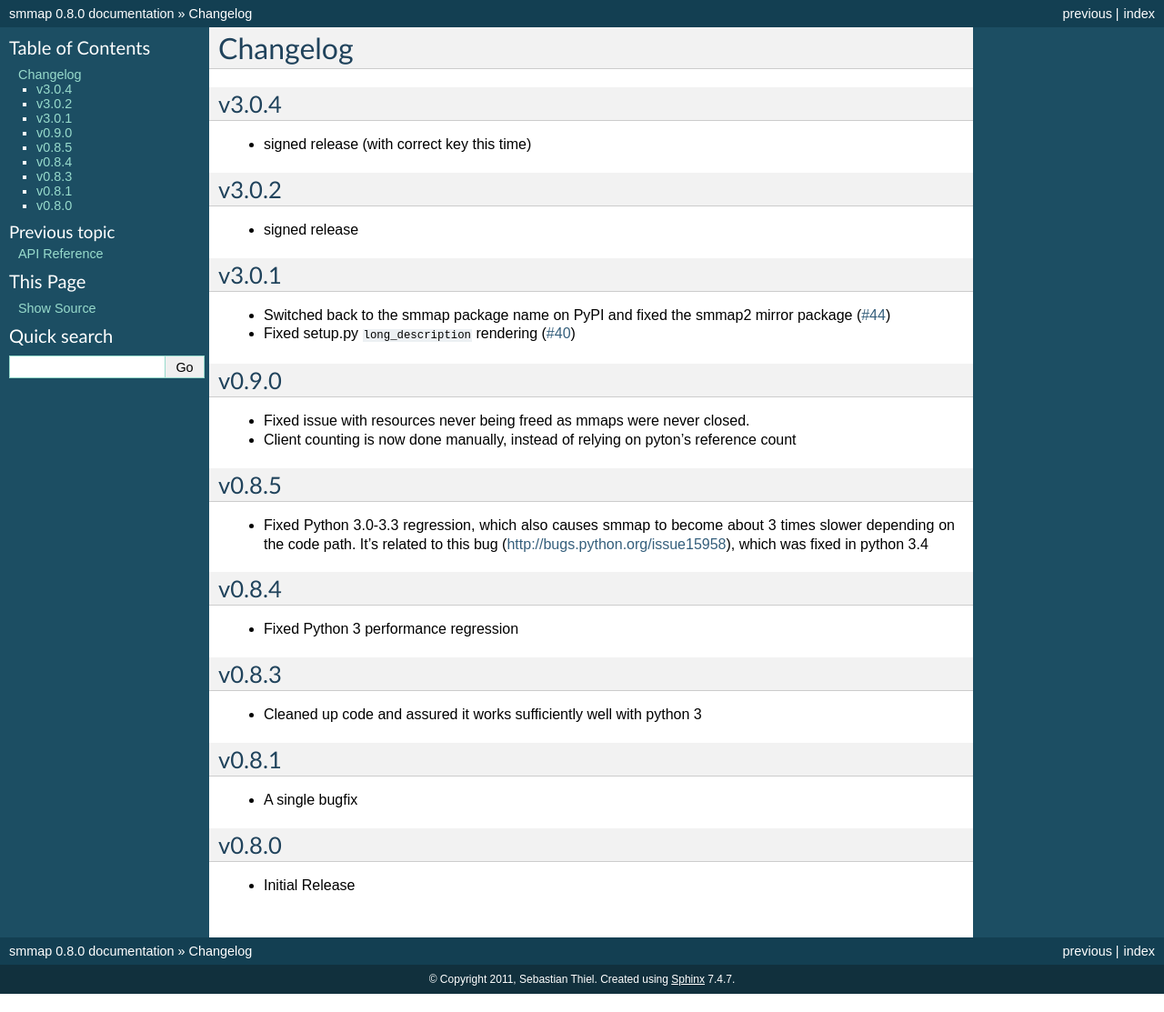
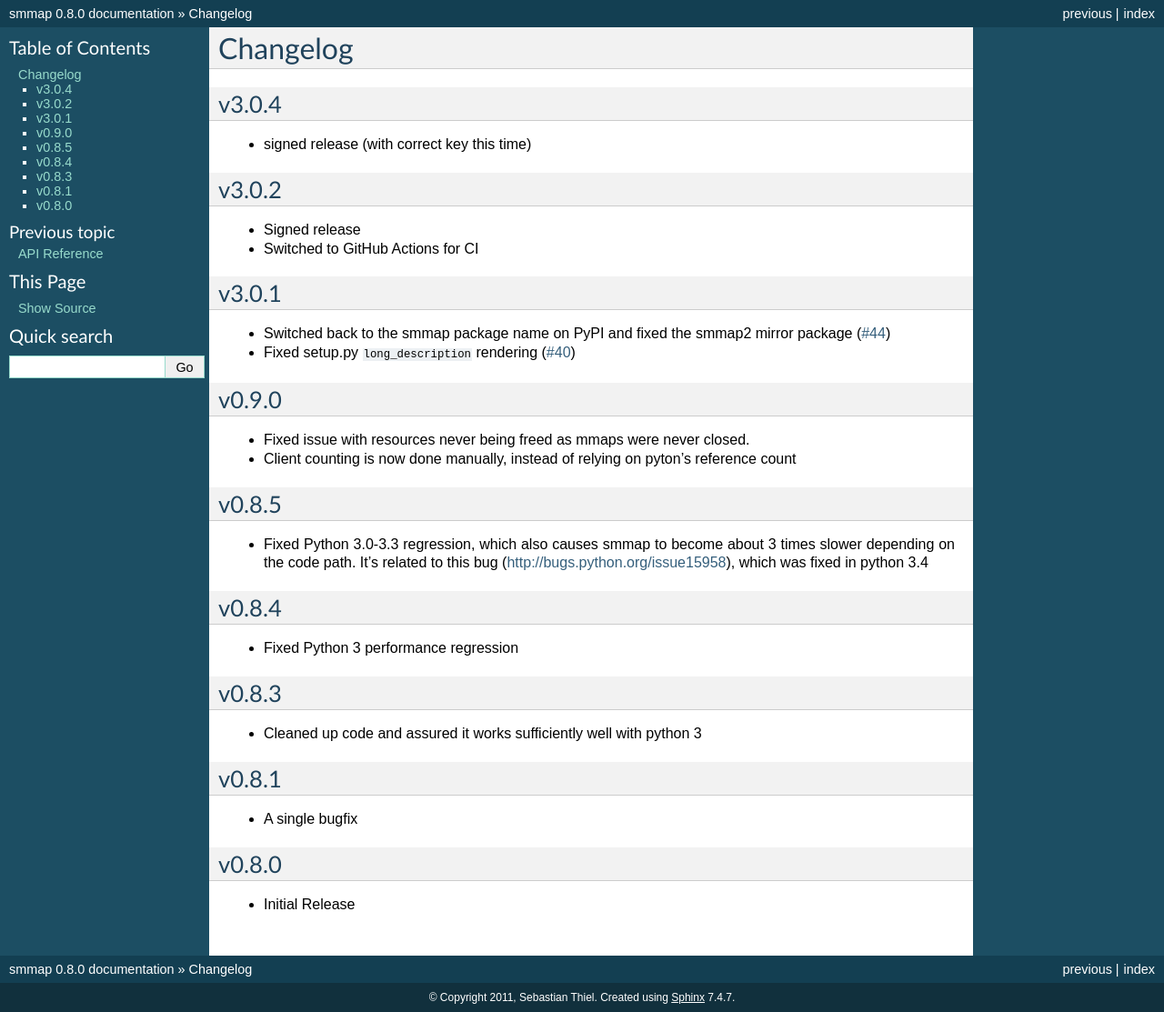
Before and after one commit to gitpython-developers/smmap, a Sphinx documentation site: the page built from doc/source/changes.rst, in a window 1280 px wide. Shown: the whole page at 91% size. Built offline with Sphinx 7.4.7, drawn with Linux system fonts in a browser that asks for light colours.

Commit message:
Improve changelog for v3.0.2

```diff
--- a/doc/source/changes.rst
+++ b/doc/source/changes.rst
@@ -12,7 +12,8 @@
 v3.0.2
 ******
 
-- signed release
+- Signed release
+- Switched to GitHub Actions for CI
 
 ******
 v3.0.1
```
